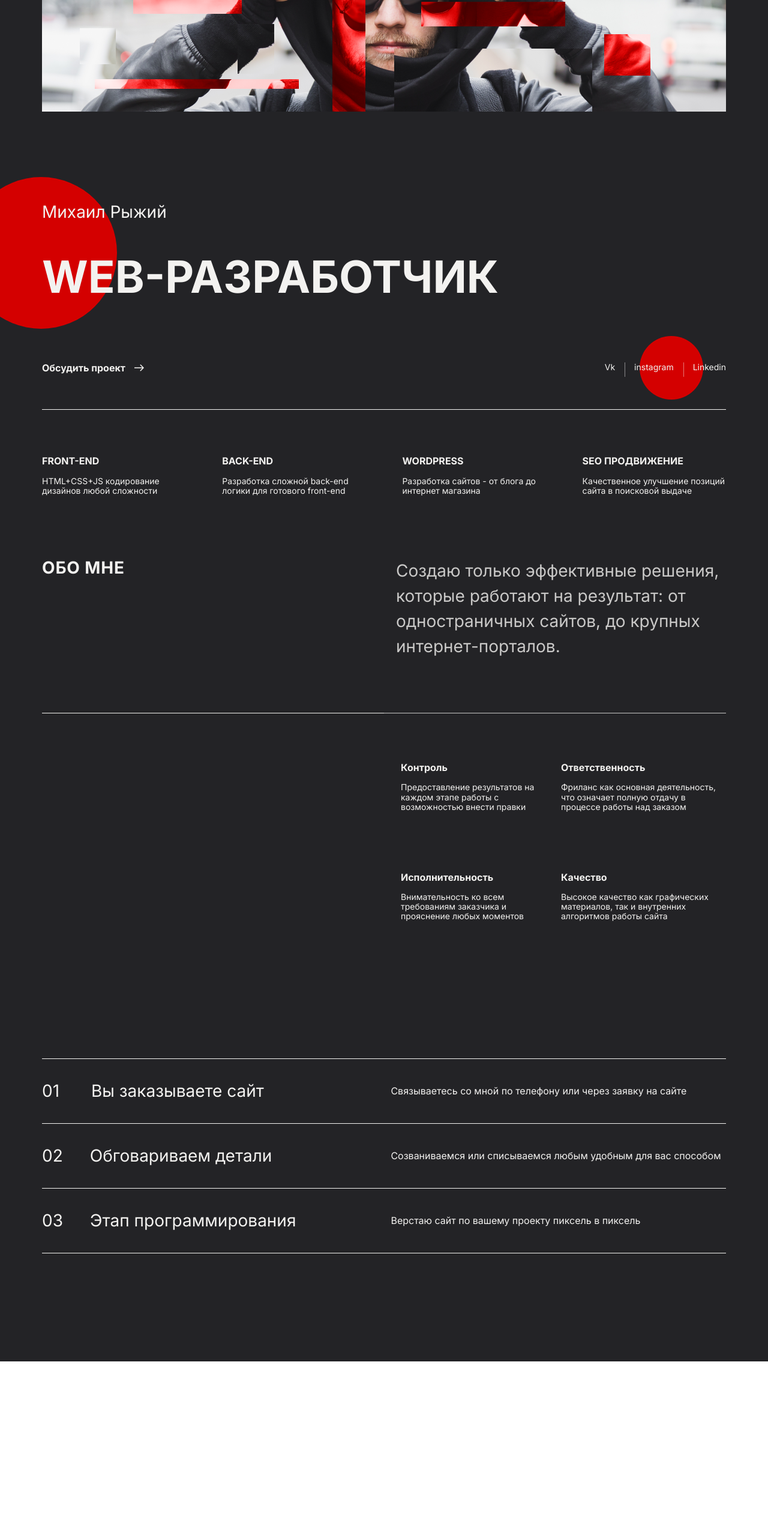
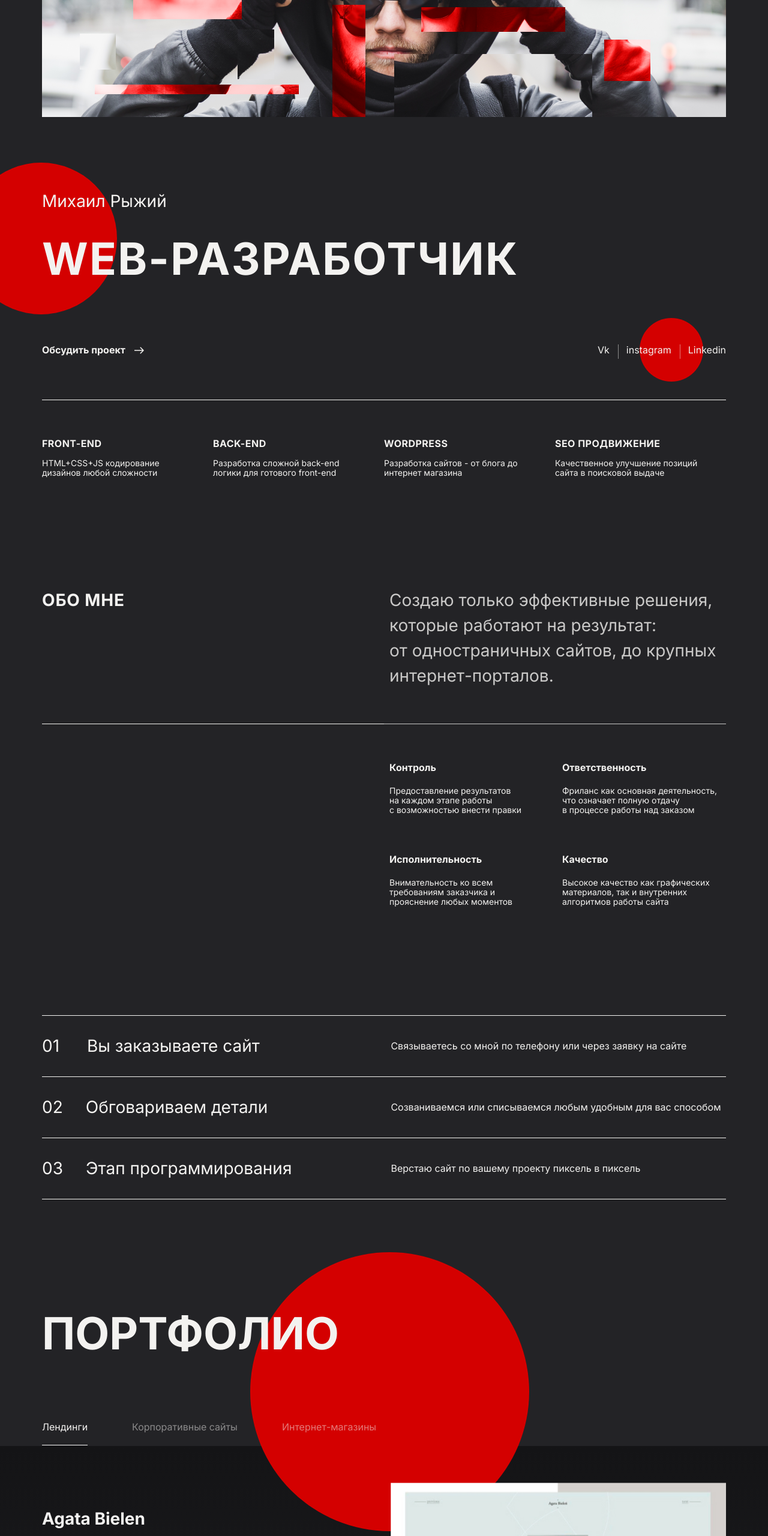
Before and after one commit to ryzijmihail/Portfolio, a plain HTML site: page portfolio.html in a window 1280 px wide. Shown: the part 240-2800 px from the top of the page at 60% size. Before the commit the page ends 2509 px from the top, so only its background shows below. Drawn offline with nearby package versions, Linux system fonts and the light colour scheme.

Commit message:
portfolio

```diff
--- a/css/portfolio.css
+++ b/css/portfolio.css
@@ -69,6 +69,8 @@ position: relative;
 .main .title-h1{
     z-index: 4;
     position: relative;
+    margin-top: 38px;
+    letter-spacing: 0.03em;
 }
 .name {
     font-size: 28px;
@@ -80,21 +82,24 @@ position: relative;
     font-size: 74px;
     text-transform: uppercase;
 
+
 }
 .title-h3{
     font-size: 16px;
     font-weight: 700;
+
+
 }
 .photo{
-    margin-bottom: 120px;
+    margin-bottom: 93px;
     width: 100%;
 
 }
 header{
     display: flex;
     justify-content: space-between;
-    padding-top: 40px;
-    padding-bottom: 60px;
+    padding-top: 44px;
+    padding-bottom: 65px;
 }
 .nav{
     list-style-type: none;
@@ -104,8 +109,8 @@ header{
 
 }
 .nav-item{
-    padding-left: 16px;
-    padding-right: 16px;
+    padding-left: 14px;
+    padding-right: 14px;
 }
 .nav-item:first-child{
     padding-left: 0;
@@ -116,6 +121,7 @@ header{
 .nav-link{
     text-decoration: none;
     font-size: 14px;
+    transition: 0.2s color ease ;
 }
 
 .nav-link:hover{
@@ -137,6 +143,25 @@ header{
 .nav-info .nav-item:first-child::before{
     display: none;
 }
+.nav-social .nav-item{
+    position: relative;
+}
+.nav-social .nav-item::before{
+    content: "";
+    display: block;
+    width: 1px;
+    height: 24px;
+    background-color:rgba(243,242,240,0.5);
+    position: absolute;
+    left: 0;
+    top: calc(50%-12px);
+}
+.nav-social .nav-item:first-child::before{
+    display: none;
+}
+.nav-social .nav-link{
+    font-size: 16px;
+}
 
 .social{
     display: flex;
@@ -155,6 +180,12 @@ header{
     align-items: center;
     font-size: 16px;
     font-weight: 700;
+    padding-bottom: 11px;
+    transition: 0.2s border-bottom ease;
+    border-bottom:2px solid transparent ;
+}
+.project:hover{
+    border-bottom:2px solid #F3F2F0 ;
 }
 .project-img{
     width: 16px;
@@ -165,12 +196,21 @@ header{
 }
     .skill{
         display: flex;
-        justify-content: space-between;
-        padding-top: 60px;
+
+        padding-top: 47px;
 
     }
+    .skill .title-h3{
+        font-size: 16px;
+        font-weight: 700;
+        letter-spacing: 0.03em;
+
+    }
+
     .skill-item{
-        flex:0 0 21%;
+        flex:0 0 22%;
+        margin-right: 3%;
+
     }
     .skill .title-h3{
         text-transform: uppercase;
@@ -179,16 +219,16 @@ header{
         line-height: 150%;
     }
     .section-steps{
-      padding-top: 180px;
-      padding-bottom: 180px;
+      padding-top: 167px;
+      padding-bottom: 132px;
     }
     .steps-item{
         display: flex;
         justify-content: space-between;
         align-items: center;
         line-height: 150%;
-        padding-top: 15px;
-        padding-bottom: 15px;
+        padding-top: 12px;
+        padding-bottom: 12px;
 
     }
     .steps-title{
@@ -196,7 +236,7 @@ header{
 
     }
     .steps-title span{
-        margin-right: 45px;
+        margin-right: 38px;
     }
     .steps-deskription{
        font-size: 16px;
@@ -215,7 +255,7 @@ header{
     .triangle{
         position: absolute;
         left: -151px;
-        top: 0;
+        top: -23px;
         z-index: 2;
     }
     .circle-nav{
@@ -223,12 +263,15 @@ header{
         height: 106px;
         position: absolute;
         right: 38px;
-        top:calc(50% - 53px);
+        top:calc(50% - 60px);
 
+    }
+    .section-about{
+        padding-top: 107px;
     }
     .about{
         display: grid;
-        grid-template:349px/repeat(4,1fr) ;
+        grid-template:290px/repeat(4,1fr) ;
     }
     .about-title{
         grid-column:1/3;
@@ -238,7 +281,7 @@ header{
         text-transform: uppercase;
         font-weight: 700;
         padding-bottom: 62px;
-        padding-top: 62px;
+        padding-top: 67px;
     }
     .about-description{
         grid-column:3/5;
@@ -246,13 +289,13 @@ header{
         font-size:28px;
         line-height:150%;
         opacity:0.8;
-        padding: 62px 10px 62px 20px;
+        padding: 62px 10px 62px 9px;
 
     }
     .about-01{
         grid-column:3/4;
         grid-row:2/3;
-        padding: 65px 30px 35px 28px;
+        padding: 47px 20px 35px 9px;
 
 
     }
@@ -260,22 +303,131 @@ header{
         grid-column:4/5;
         grid-row:2/3;
 
-        padding: 65px 10px 35px 10px;
+        padding: 47px 10px 35px 12px;
 
     }
     .about-03{
         grid-column:3/4;
         grid-row:3/4;
 
-        padding:  35px 28px;
+        padding:  14px 20px 14px 9px;
     }
     .about-04{
         grid-column:4/5;
         grid-row:3/4;
 
-        padding:35px 10px  35px 10px;
+        padding:14px 10px  14px 12px;
     }
     .about-item .description{
         line-height:150%;
         opacity: 0.8;
     }
+    .about-item > p{
+        margin-bottom: 0;
+        margin-top: 0;
+
+    }
+    .about-item .title-h3{
+        margin-bottom: 21px;
+    }
+    .portfolio{
+        margin-bottom: 145px;
+        position: relative;
+        z-index: 1;
+    }
+    .gradient{
+       background: linear-gradient(180deg, #141416 0%, rgba(20, 20, 22, 0) 100%);
+    }
+    .section-portfolio{
+        position: relative;
+    }
+    .circle-portfolio{
+        width: 465px;
+        height: 465px;
+        position: absolute;
+        top: -323px;
+        left: 347px;
+    }
+    #tabs{
+        position: relative;
+
+    }
+
+   .nav-tabs{
+       display: flex;
+       list-style-type: none;
+       padding-left: 0;
+       margin: 0;
+       position: absolute;
+       top: -41px;
+       font-size: 16px;
+
+   }
+   .nav-tabs-item{
+       margin-right: 74px;
+   }
+   .nav-tabs-link{
+       border-bottom: 1px solid transparent;
+       padding-bottom: 21px;
+       color: rgba(243, 242, 240, 0.5);
+        text-decoration: none;
+
+   }
+   .nav-tabs-link.active{
+        color: #F3F2F0;
+        border-bottom: 1px solid #F3F2F0;
+        padding-top: 61px;
+        padding-bottom: 20px;
+   }
+   .work{
+       display: flex;
+       justify-content: space-between;
+       align-items: center;
+       border-bottom: 1px solid #F3F2F0;
+       padding-top: 61px;
+       padding-bottom: 56px;
+
+   }
+   .work-item{
+       flex: 0 0 49%;
+   }
+   .work-title{
+       font-weight:700;
+       font-size: 28px;
+       line-height: 150%;
+       margin-top: 0;
+       margin-bottom: 42px;
+   }
+   .work-list{
+       list-style-type: none;
+       font-size: 16px;
+       opacity: 0.8;
+       padding-left: 0;
+       margin-bottom: 43px;
+
+   }
+   .work-list-item{
+       margin-bottom: 16px;
+   }
+   .work-time{
+       font-weight: 700;
+       font-size: 16px;
+       line-height: 150%;
+       opacity: 0.8;
+       margin-bottom: 0;
+   }
+  .work-thumb{
+      position: relative;
+      overflow: hidden;
+      width: 100%;
+      height: 315px;
+  }
+  .work-image{
+      position: absolute;
+      left: -50%;
+      top: -50%;
+      transform: translate(50%,50%);
+      width: 100%;
+      height: 315px;
+      object-fit: cover;
+  }
--- a/portfolio.html
+++ b/portfolio.html
@@ -1,14 +1,16 @@
 <!DOCTYPE html>
 <html lang="ru">
+
 <head>
   <meta charset="UTF-8">
   <meta name="viewport" content="width=, initial-scale=1.0">
   <title>Document</title>
   <link rel="preconnect" href="https://fonts.gstatic.com">
   <link href="https://fonts.googleapis.com/css2?family=Inter:wght@400;700&display=swap" rel="stylesheet">
-     <link href="css/normalize.css" rel="stylesheet" >
-    <link  href="css/portfolio.css"rel="stylesheet">
+  <link href="css/normalize.css" rel="stylesheet">
+  <link href="css/portfolio.css" rel="stylesheet">
 </head>
+
 <body>
   <div class="dark">
     <div class="wrapper">
@@ -22,7 +24,7 @@
             <li class="nav-item"><a class="nav-link" href="#">Обратная связь</a></li>
           </ul>
         </nav>
-                   <ul class="nav nav-info" >
+        <ul class="nav nav-info">
           <li class="nav-item"><a class="nav-link" href="tel:+79123642036">89123642036</a></li>
           <li class="nav-item"><a class="nav-link" href="mailto:ryzijmihail4@gmail.com">ryzijmihail4@gmail.com</a></li>
         </ul>
@@ -31,7 +33,7 @@
       <main>
 
         <div class="main">
-                   <svg class="circle circle-main"  viewBox="0 0 253 253" xmlns="http://www.w3.org/2000/svg">
+          <svg class="circle circle-main" viewBox="0 0 253 253" xmlns="http://www.w3.org/2000/svg">
             <circle cx="126.5" cy="126.5" r="126.5" />
           </svg>
           <svg class="triangle" width="66" height="72" viewBox="0 0 66 72" xmlns="http://www.w3.org/2000/svg">
@@ -45,13 +47,13 @@
             <p class="project"><span>Обсудить проект</span><span class="project-img"></span></p>
           </div>
           <div class="social-item">
-                    <svg class="circle circle-nav"  viewBox="0 0 253 253" xmlns="http://www.w3.org/2000/svg">
+            <svg class="circle circle-nav" viewBox="0 0 253 253" xmlns="http://www.w3.org/2000/svg">
               <circle cx="126.5" cy="126.5" r="126.5" />
             </svg>
-                 <ul class="nav nav-info" >
+            <ul class="nav nav-social">
               <li class="nav-item"><a class="nav-link" href="#" target="_blank">Vk</a></li>
               <li class="nav-item"><a class="nav-link" href="#" target="_blank">instagram</a></li>
-                    <li class="nav-item"><a class="nav-link" href="#"  target="_blank">Linkedin</a></li>
+              <li class="nav-item"><a class="nav-link" href="#" target="_blank">Linkedin</a></li>
             </ul>
           </div>
         </div>
@@ -66,7 +68,7 @@
           </div>
           <div class="skill-item">
             <h3 class="title-h3">WORDPRESS</h3>
-                  <p class="deskription">Разработка сайтов - от блога до интернет магазина</p>
+            <p class="deskription">Разработка сайтов - от блога&nbsp;до интернет магазина</p>
           </div>
           <div class="skill-item">
             <h3 class="title-h3">SEO ПРОДВИЖЕНИЕ</h3>
@@ -81,16 +83,19 @@
             <p>Обо мне</p>
           </div>
           <div class="about-item about-description">
-                  <p>Создаю только эффективные решения, которые работают на результат: от одностраничных сайтов, до крупных интернет-порталов.</p>
+            <p>Создаю только эффективные решения, которые работают на результат: от&nbsp;одностраничных сайтов, до
+              крупных интернет-порталов.</p>
           </div>
           <div class="about-item about-01 ">
             <h3 class="title-h3">Контроль</h3>
-                  <p class="deskription">Предоставление результатов на каждом этапе работы с возможностью внести правки</p>
+            <p class="deskription">Предоставление результатов на&nbsp;каждом этапе работы с&nbsp;возможностью внести
+              правки</p>
 
           </div>
           <div class="about-item about-02">
             <h3 class="title-h3">Ответственность</h3>
-                  <p class="deskription">Фриланс как основная деятельность, что означает полную отдачу в процессе работы над заказом</p>
+            <p class="deskription">Фриланс как основная деятельность, что означает полную отдачу в&nbsp;процессе работы
+              над заказом</p>
 
           </div>
           <div class="about-item about-03">
@@ -100,7 +105,8 @@
           </div>
           <div class="about-item about-04">
             <h3 class="title-h3">Качество</h3>
-                  <p class="deskription">Высокое качество как графических материалов, так и внутренних алгоритмов работы сайта</p>
+            <p class="deskription">Высокое качество как графических материалов, так и внутренних алгоритмов работы сайта
+            </p>
 
           </div>
         </div>
@@ -124,10 +130,66 @@
 
         </div>
       </section>
+      <h1 class="title-h1 portfolio">Портфолио</h1>
     </div>
+    <div class="gradient">
+      <div class="wrapper">
+        <section class="section-portfolio">
+          <svg class="circle circle-portfolio" viewBox="0 0 253 253" xmlns="http://www.w3.org/2000/svg">
+            <circle cx="126.5" cy="126.5" r="126.5" />
+          </svg>
+          <div id="tabs">
+            <ul class="nav-tabs">
+              <li class="nav-tabs-item"><a class="nav-tabs-link active" href="#tabs-1">Лендинги</a></li>
+              <li class="nav-tabs-item"><a class="nav-tabs-link" href="#tabs-2">Корпоративные сайты</a></li>
+              <li class="nav-tabs-item"><a class="nav-tabs-link" href="#tabs-3">Интернет-магазины</a></li>
+            </ul>
+            <div id="tabs-1">
+              <div class="work">
+                <div class="work-item">
+                  <h3 class="work-title">Agata Bielen</h3>
+                  <ul class="work-list">
+                    <li class="work-list-item">верстка по макету из Figma</li>
+                    <li class="work-list-item">наполнение сайта контентом</li>
+                    <li class="work-list-item">внедрена функция добавления видео</li>
+                  </ul>
+                  <p class="work-time">Затрачено времени: 5 рабочих дней</p>
+                </div>
+                <div class="work-item">
+                  <div class="work-thumb">
+                    <img class="work-image" src="img/portfolio/agata.jpg" alt="agata-img">
+                  </div>
+                </div>
+              </div>
+              <div class="work">
+                <div class="work-item">
+                  <h3 class="work-title">Lemon</h3>
+                  <ul class="work-list">
+                    <li class="work-list-item">– верстка по макету из PSD</li>
+                    <li class="work-list-item">-доступен функционал получения заказов </li>
+                    <li class="work-list-item">– внедрена функция добавления видео</li>
+                  </ul>
+                  <p class="work-time">Затрачено времени: 7 рабочих дней</p>
+                </div>
+
+                <div class="work-item">
+                  <div class="work-thumb">
+                    <img class="work-image" src="img/portfolio/lemon.jpg" alt="Lemon">
+                  </div>
+                </div>
+              </div>
+            </div>
+            <div id="tabs-2"></div>
+            <div id="tabs-3"></div>
+          </div>
+        </section>
+      </div>
+    </div>
+
     <footer></footer>
 
   </div>
 
 </body>
+
 </html>
```
Also changed, not shown: img/portfolio/agata.jpg (added), img/portfolio/lemon.jpg (added). Lines whose indentation alone changed are shown as unchanged.
